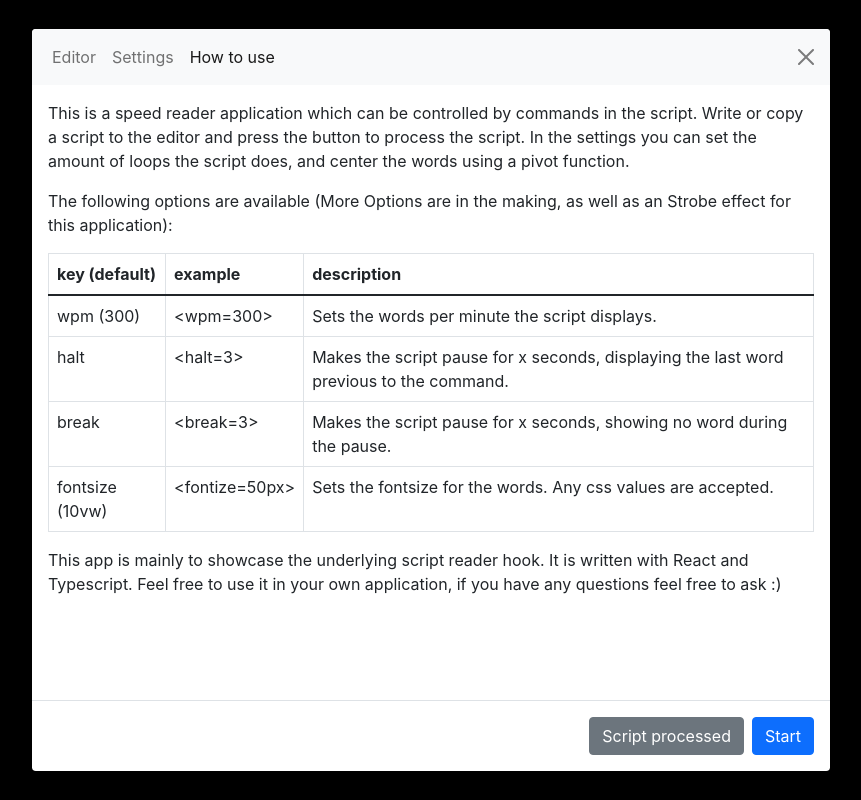
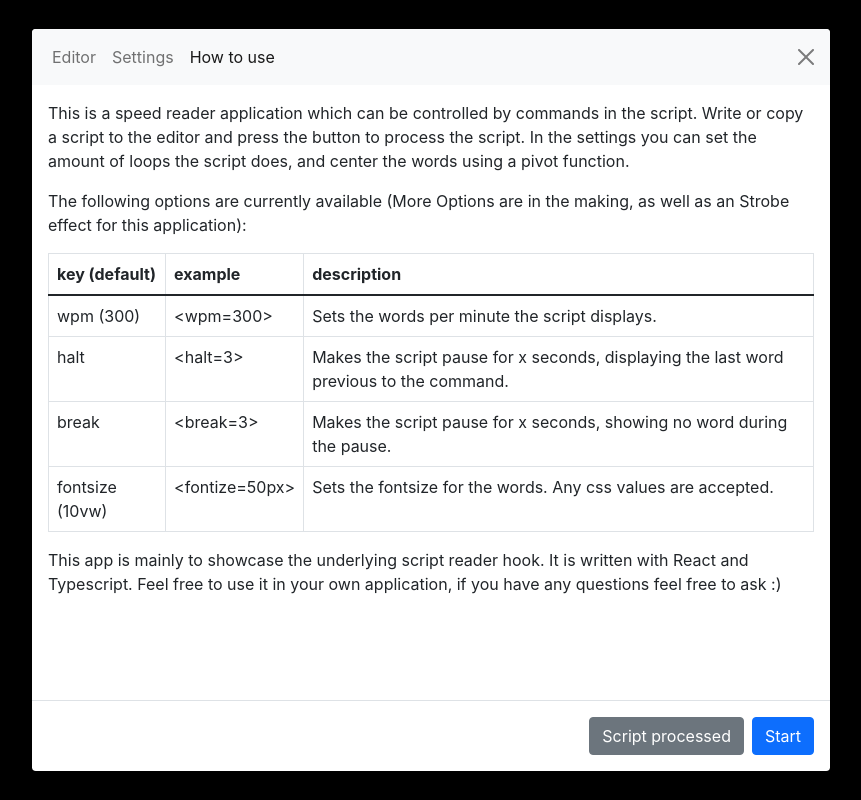
Before and after one commit to hypnoguy2/speed-reader-app, a React (Create React App) app: page / in a window 1280 px wide. Shown: the whole page, without its empty margins (209-1070 px from the left). Built offline with nearby package versions, Linux system fonts and the light colour scheme.

Commit message:
small test change

```diff
--- a/src/HowToPage.tsx
+++ b/src/HowToPage.tsx
@@ -10,7 +10,7 @@ export const HowToPage = () => {
                 the words using a pivot function.
             </p>
             <p>
-                The following options are available (More Options are in the making, as well as an
+                The following options are currently available (More Options are in the making, as well as an
                 Strobe effect for this application):
             </p>
             <Table bordered>
```
